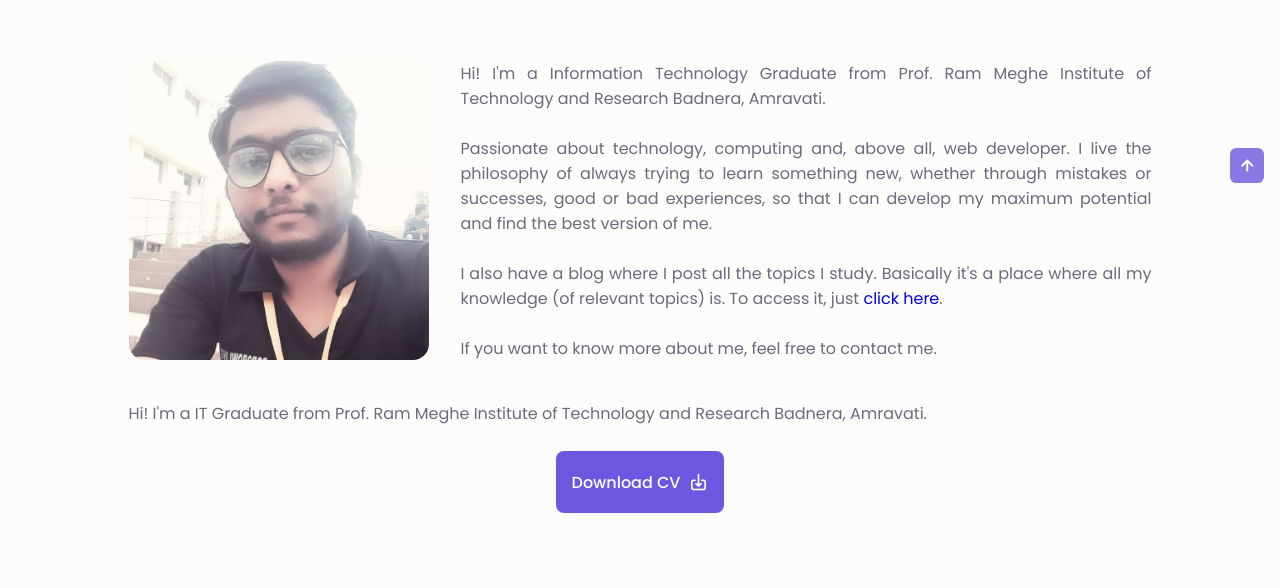
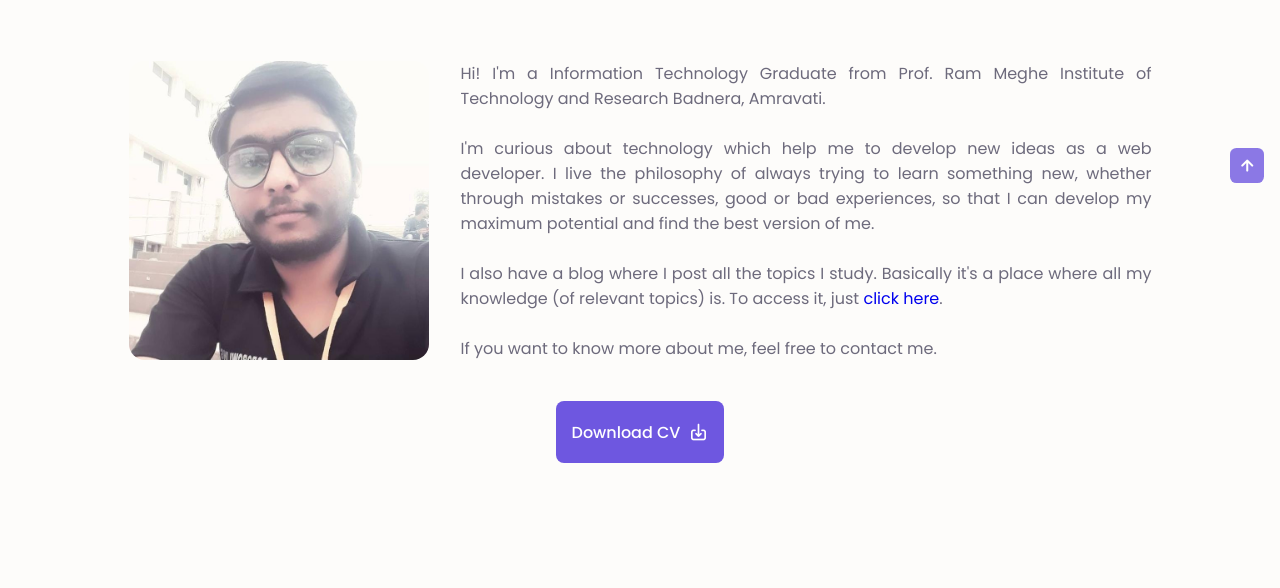
Before and after one commit to bhushu0910/bhushu0910.github.io, a plain HTML site: page index.html in a window 1280 px wide. Shown: the part 777-1365 px from the top of the page. Drawn offline with nearby package versions, Linux system fonts and the light colour scheme.

Commit message:
Update index.html

```diff
--- a/index.html
+++ b/index.html
@@ -132,7 +132,7 @@
                         <p class="about__description">
                             Hi! I'm a Information Technology Graduate from Prof. Ram Meghe Institute of Technology and Research Badnera, Amravati.
                             <br /><br />
-                            Passionate about technology, computing and, above all, web developer.
+                            I'm curious about technology which help me to develop new ideas as a web developer.
                             I live the philosophy of always trying to learn something new, whether through mistakes or successes, good or bad experiences, so that I can develop my maximum potential and find the best version of me.
                             <br /><br />
                             I also have a blog where I post all the topics I study. Basically it's a place where all my knowledge (of relevant topics) is.
@@ -140,11 +140,7 @@
                             <br /><br />
                             If you want to know more about me, feel free to contact me.
                         </p>
-                        <p>
-                            Hi! I'm a IT Graduate from Prof. Ram Meghe Institute of Technology and Research Badnera, Amravati.
-                            <br /><br />
 
-                        </p>
                         <!--
                         <div class="about__info">
                             <div>
```
